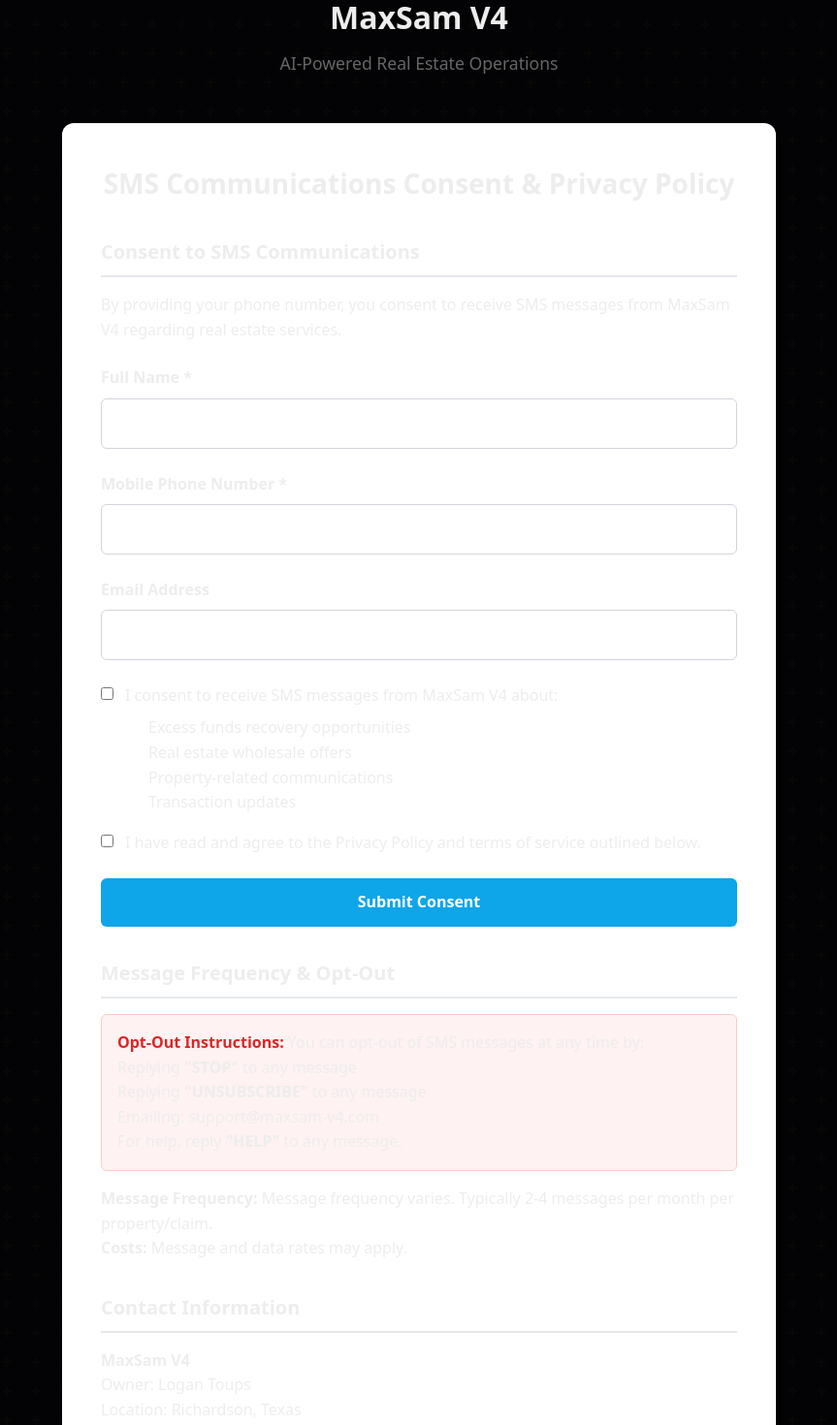
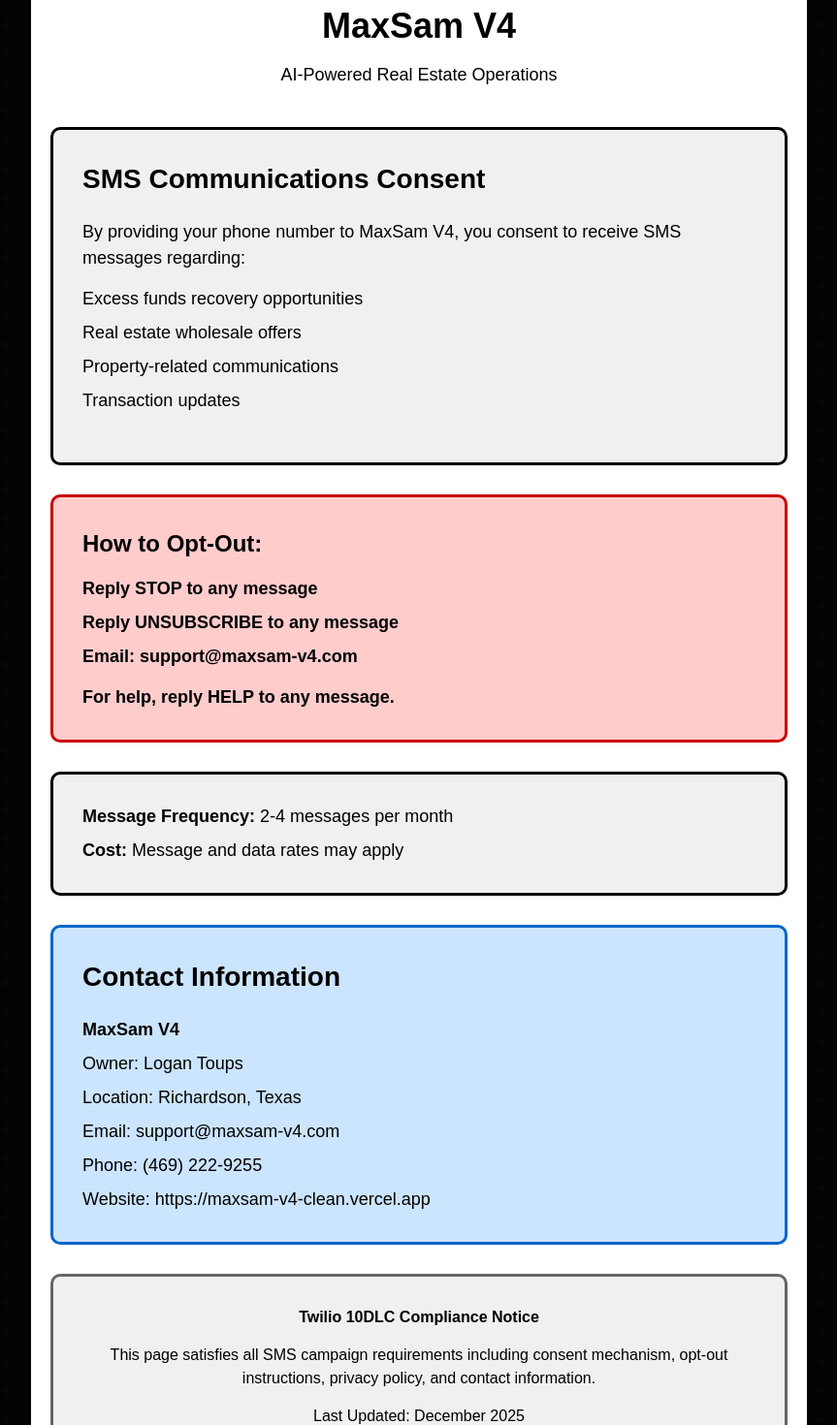
Before and after one commit to Logans-Samantha-OS/maxsam-v4-clean, a Next.js app: page /consent in a window 1280 px wide. Shown: the part 40-1510 px from the top of the page at 97% size, without its empty margins (208-1071 px from the left). Built offline with nearby package versions, Linux system fonts and the light colour scheme.

Commit message:
Update page.tsx

```diff
--- a/app/consent/page.tsx
+++ b/app/consent/page.tsx
@@ -1,114 +1,163 @@
-'use client';
+export default function ConsentPage() {
+  return (
+    <div style={{
+      backgroundColor: '#ffffff',
+      padding: '40px 20px',
+      fontFamily: 'Arial, sans-serif',
+      maxWidth: '800px',
+      margin: '0 auto'
+    }}>
 
-export default function ConsentPage() {
-  const handleSubmit = (e: React.FormEvent<HTMLFormElement>) => {
-    e.preventDefault();
-    const formData = new FormData(e.currentTarget);
-    const phone = formData.get('phone') as string;
-    const cleaned = phone.replace(/[^0-9]/g, '');
+      <h1 style={{
+        color: '#000000',
+        textAlign: 'center',
+        fontSize: '36px',
+        fontWeight: 'bold',
+        marginBottom: '10px'
+      }}>
+        MaxSam V4
+      </h1>
 
-    if (cleaned.length !== 10) {
-      alert('Please enter a valid 10-digit phone number.');
-      return;
-    }
+      <p style={{
+        color: '#000000',
+        textAlign: 'center',
+        fontSize: '18px',
+        marginBottom: '40px'
+      }}>
+        AI-Powered Real Estate Operations
+      </p>
 
-    alert('Thank you for your consent! You can opt-out at any time by replying STOP.');
-    e.currentTarget.reset();
-  };
+      <div style={{
+        backgroundColor: '#f0f0f0',
+        border: '3px solid #000000',
+        padding: '30px',
+        marginBottom: '30px',
+        borderRadius: '10px'
+      }}>
+        <h2 style={{
+          color: '#000000',
+          fontSize: '28px',
+          fontWeight: 'bold',
+          marginTop: '0',
+          marginBottom: '20px'
+        }}>
+          SMS Communications Consent
+        </h2>
 
-  return (
-    <div style={{ fontFamily: 'system-ui, sans-serif', maxWidth: '800px', margin: '0 auto', padding: '2rem', lineHeight: 1.6 }}>
-      <div style={{ textAlign: 'center', marginBottom: '3rem' }}>
-        <h1 style={{ fontSize: '2rem', fontWeight: 'bold', marginBottom: '0.5rem' }}>MaxSam V4</h1>
-        <p style={{ color: '#666', fontSize: '1.1rem' }}>AI-Powered Real Estate Operations</p>
+        <p style={{ color: '#000000', fontSize: '18px', marginBottom: '15px' }}>
+          By providing your phone number to MaxSam V4, you consent to receive SMS messages regarding:
+        </p>
+
+        <ul style={{ color: '#000000', fontSize: '18px', marginBottom: '20px' }}>
+          <li style={{ marginBottom: '8px' }}>Excess funds recovery opportunities</li>
+          <li style={{ marginBottom: '8px' }}>Real estate wholesale offers</li>
+          <li style={{ marginBottom: '8px' }}>Property-related communications</li>
+          <li style={{ marginBottom: '8px' }}>Transaction updates</li>
+        </ul>
       </div>
 
-      <div style={{ background: 'white', borderRadius: '12px', boxShadow: '0 4px 6px rgba(0,0,0,0.1)', padding: '2.5rem' }}>
-        <h1 style={{ fontSize: '1.75rem', fontWeight: 'bold', marginBottom: '1.5rem', textAlign: 'center' }}>
-          SMS Communications Consent & Privacy Policy
-        </h1>
+      <div style={{
+        backgroundColor: '#ffcccc',
+        border: '3px solid #cc0000',
+        padding: '30px',
+        marginBottom: '30px',
+        borderRadius: '10px'
+      }}>
+        <h3 style={{
+          color: '#000000',
+          fontSize: '24px',
+          fontWeight: 'bold',
+          marginTop: '0',
+          marginBottom: '15px'
+        }}>
+          How to Opt-Out:
+        </h3>
 
-        <h2 style={{ fontSize: '1.25rem', fontWeight: '600', marginTop: '2rem', marginBottom: '1rem', borderBottom: '2px solid #e5e7eb', paddingBottom: '0.5rem' }}>
-          Consent to SMS Communications
-        </h2>
-        <p>By providing your phone number, you consent to receive SMS messages from MaxSam V4 regarding real estate services.</p>
+        <ul style={{ color: '#000000', fontSize: '18px', marginBottom: '15px' }}>
+          <li style={{ marginBottom: '8px' }}><strong>Reply STOP to any message</strong></li>
+          <li style={{ marginBottom: '8px' }}><strong>Reply UNSUBSCRIBE to any message</strong></li>
+          <li style={{ marginBottom: '8px' }}><strong>Email: support@maxsam-v4.com</strong></li>
+        </ul>
 
-        <form onSubmit={handleSubmit} style={{ marginTop: '1.5rem' }}>
-          <div style={{ marginBottom: '1.5rem' }}>
-            <label htmlFor="name" style={{ display: 'block', fontWeight: '600', marginBottom: '0.5rem' }}>Full Name *</label>
-            <input type="text" id="name" name="name" required style={{ width: '100%', padding: '0.75rem', border: '1px solid #d1d5db', borderRadius: '6px' }} />
-          </div>
+        <p style={{ color: '#000000', fontSize: '18px', margin: '0' }}>
+          <strong>For help, reply HELP to any message.</strong>
+        </p>
+      </div>
 
-          <div style={{ marginBottom: '1.5rem' }}>
-            <label htmlFor="phone" style={{ display: 'block', fontWeight: '600', marginBottom: '0.5rem' }}>Mobile Phone Number *</label>
-            <input type="tel" id="phone" name="phone" placeholder="(555) 123-4567" required style={{ width: '100%', padding: '0.75rem', border: '1px solid #d1d5db', borderRadius: '6px' }} />
-          </div>
+      <div style={{
+        backgroundColor: '#f0f0f0',
+        border: '3px solid #000000',
+        padding: '30px',
+        marginBottom: '30px',
+        borderRadius: '10px'
+      }}>
+        <p style={{ color: '#000000', fontSize: '18px', marginBottom: '8px' }}>
+          <strong>Message Frequency:</strong> 2-4 messages per month
+        </p>
+        <p style={{ color: '#000000', fontSize: '18px', margin: '0' }}>
+          <strong>Cost:</strong> Message and data rates may apply
+        </p>
+      </div>
 
-          <div style={{ marginBottom: '1.5rem' }}>
-            <label htmlFor="email" style={{ display: 'block', fontWeight: '600', marginBottom: '0.5rem' }}>Email Address</label>
-            <input type="email" id="email" name="email" placeholder="optional@email.com" style={{ width: '100%', padding: '0.75rem', border: '1px solid #d1d5db', borderRadius: '6px' }} />
-          </div>
-
-          <div style={{ display: 'flex', alignItems: 'flex-start', marginBottom: '1rem' }}>
-            <input type="checkbox" id="consent" name="consent" required style={{ marginRight: '0.75rem', marginTop: '0.25rem' }} />
-            <div>
-              <label htmlFor="consent">I consent to receive SMS messages from MaxSam V4 about:</label>
-              <ul style={{ marginTop: '0.5rem', paddingLeft: '1.5rem' }}>
-                <li>Excess funds recovery opportunities</li>
-                <li>Real estate wholesale offers</li>
-                <li>Property-related communications</li>
-                <li>Transaction updates</li>
-              </ul>
-            </div>
-          </div>
-
-          <div style={{ display: 'flex', alignItems: 'flex-start', marginBottom: '1.5rem' }}>
-            <input type="checkbox" id="terms" name="terms" required style={{ marginRight: '0.75rem', marginTop: '0.25rem' }} />
-            <label htmlFor="terms">I have read and agree to the Privacy Policy and terms of service outlined below.</label>
-          </div>
-
-          <button type="submit" style={{ background: '#0ea5e9', color: 'white', padding: '0.75rem 2rem', border: 'none', borderRadius: '6px', fontSize: '1rem', fontWeight: '600', cursor: 'pointer', width: '100%' }}>
-            Submit Consent
-          </button>
-        </form>
-
-        <h2 style={{ fontSize: '1.25rem', fontWeight: '600', marginTop: '2rem', marginBottom: '1rem', borderBottom: '2px solid #e5e7eb', paddingBottom: '0.5rem' }}>
-          Message Frequency & Opt-Out
-        </h2>
-        <div style={{ background: '#fef2f2', border: '1px solid #fecaca', borderRadius: '6px', padding: '1rem', margin: '1rem 0' }}>
-          <p><strong style={{ color: '#dc2626' }}>Opt-Out Instructions:</strong> You can opt-out of SMS messages at any time by:</p>
-          <ul>
-            <li>Replying <strong>"STOP"</strong> to any message</li>
-            <li>Replying <strong>"UNSUBSCRIBE"</strong> to any message</li>
-            <li>Emailing: support@maxsam-v4.com</li>
-          </ul>
-          <p>For help, reply <strong>"HELP"</strong> to any message.</p>
-        </div>
-
-        <p><strong>Message Frequency:</strong> Message frequency varies. Typically 2-4 messages per month per property/claim.</p>
-        <p><strong>Costs:</strong> Message and data rates may apply.</p>
-
-        <h2 style={{ fontSize: '1.25rem', fontWeight: '600', marginTop: '2rem', marginBottom: '1rem', borderBottom: '2px solid #e5e7eb', paddingBottom: '0.5rem' }}>
+      <div style={{
+        backgroundColor: '#cce5ff',
+        border: '3px solid #0066cc',
+        padding: '30px',
+        marginBottom: '30px',
+        borderRadius: '10px'
+      }}>
+        <h2 style={{
+          color: '#000000',
+          fontSize: '28px',
+          fontWeight: 'bold',
+          marginTop: '0',
+          marginBottom: '20px'
+        }}>
           Contact Information
         </h2>
-        <p>
-          <strong>MaxSam V4</strong><br />
-          Owner: Logan Toups<br />
-          Location: Richardson, Texas<br />
-          Email: support@maxsam-v4.com<br />
+
+        <p style={{ color: '#000000', fontSize: '18px', marginBottom: '8px' }}>
+          <strong>MaxSam V4</strong>
+        </p>
+        <p style={{ color: '#000000', fontSize: '18px', marginBottom: '8px' }}>
+          Owner: Logan Toups
+        </p>
+        <p style={{ color: '#000000', fontSize: '18px', marginBottom: '8px' }}>
+          Location: Richardson, Texas
+        </p>
+        <p style={{ color: '#000000', fontSize: '18px', marginBottom: '8px' }}>
+          Email: support@maxsam-v4.com
+        </p>
+        <p style={{ color: '#000000', fontSize: '18px', marginBottom: '8px' }}>
+          Phone: (469) 222-9255
+        </p>
+        <p style={{ color: '#000000', fontSize: '18px', margin: '0' }}>
           Website: https://maxsam-v4-clean.vercel.app
         </p>
-
-        <div style={{ background: '#f3f4f6', borderRadius: '6px', padding: '1rem', marginTop: '2rem', textAlign: 'center', fontSize: '0.85rem', color: '#6b7280' }}>
-          <p><strong>Twilio 10DLC Compliance Notice:</strong> This page satisfies all SMS campaign requirements including consent mechanism, opt-out instructions, privacy policy, and contact information.</p>
-          <p>Last Updated: December 2025</p>
-        </div>
       </div>
 
-      <div style={{ textAlign: 'center', padding: '2rem', borderTop: '1px solid #e5e7eb', marginTop: '2rem', color: '#6b7280', fontSize: '0.9rem' }}>
-        <p>&copy; 2025 MaxSam V4. All rights reserved.</p>
-        <p>Twilio A2P 10DLC Compliant</p>
+      <div style={{
+        backgroundColor: '#f0f0f0',
+        border: '3px solid #666666',
+        padding: '30px',
+        borderRadius: '10px',
+        textAlign: 'center'
+      }}>
+        <p style={{ color: '#000000', fontSize: '16px', fontWeight: 'bold', marginBottom: '15px' }}>
+          Twilio 10DLC Compliance Notice
+        </p>
+        <p style={{ color: '#000000', fontSize: '16px', marginBottom: '15px' }}>
+          This page satisfies all SMS campaign requirements including consent mechanism,
+          opt-out instructions, privacy policy, and contact information.
+        </p>
+        <p style={{ color: '#000000', fontSize: '16px', marginBottom: '15px' }}>
+          Last Updated: December 2025
+        </p>
+        <p style={{ color: '#000000', fontSize: '16px', margin: '0' }}>
+          &copy; 2025 MaxSam V4. All rights reserved.
+        </p>
       </div>
+
     </div>
   );
 }
```
